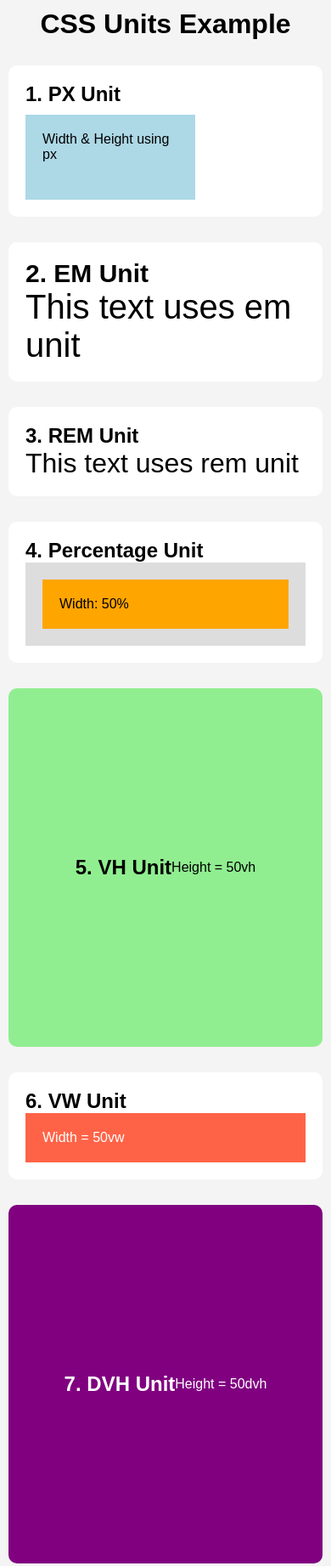
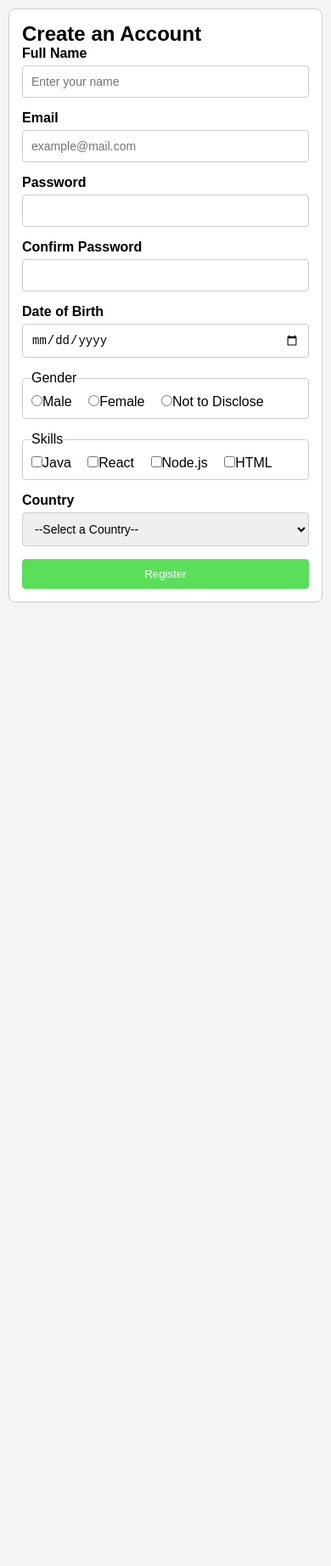
Before and after one commit to Dheenars26/frontend-training, a plain HTML site: page index.html in a window 390 px wide. Shown: the top 1843 px of the page at 85% size. After the commit the page ends 844 px from the top, so only its background shows below. Drawn offline with Linux system fonts and the light colour scheme.

Commit message:
Add files via upload

```diff
--- a/index.html
+++ b/index.html
@@ -1,78 +1,70 @@
 <!DOCTYPE html>
 <html lang="en">
 <head>
-  <meta charset="UTF-8" />
-  <meta name="viewport" content="width=device-width, initial-scale=1.0"/>
-  <title>CSS Units Demo</title>
-  <link rel="stylesheet" href="style.css"/>
+    <meta charset="UTF-8">
+    <meta name="viewport" content="width=device-width, initial-scale=1.0">
+    <title>Registration Form</title>
+    <link rel="stylesheet" href="style.css">
 </head>
 <body>
+    <section class="registration-container">
+        <h2>Create an Account</h2>
+        <div id="successMessage" class="success-message">Registration successful! Data saved to browser.</div>
+        <form id="registrationForm" novalidate>
+            <div class="form-group">
+                <label for="name">Full Name</label>
+                <input type="text" name="name" id="name" required placeholder="Enter your name">
+                <span class="error-text" id="nameError"></span>
+            </div>
+            <div class="form-group">
+                <label for="email">Email</label>
+                <input type="email" id="email" name="email" required placeholder="example@mail.com">
+                <span class="error-text" id="emailError"></span>
+            </div>
+            <div class="form-group">
+                <label for="password">Password</label>
+                <input type="password" name="password" id="password" required>
+                <span class="error-text" id="passwordError"></span>
+            </div>
+            <div class="form-group">
+                <label for="confirmPassword">Confirm Password</label>
+                <input type="password" name="confirmPassword" id="confirmPassword" required>
+                <span class="error-text" id="confirmPasswordError"></span>
+            </div>
+            <div class="form-group">
+                <label for="dob">Date of Birth</label>
+                <input type="date" id="dob" name="dob">
+            </div>
+            <fieldset id="genderFieldset">
+                <legend>Gender</legend>
+                <label><input type="radio" name="gender" value="male">Male</label>
+                <label><input type="radio" name="gender" value="female">Female</label>
+                <label><input type="radio" name="gender" value="not-to-disclose">Not to Disclose</label>
+                <span class="error-text" id="genderError"></span>
+            </fieldset>
 
-  <h1 class="title">CSS Units Example</h1>
+            <fieldset>
+                <legend>Skills</legend>
+                <label><input type="checkbox" name="skills" value="java">Java</label>
+                <label><input type="checkbox" name="skills" value="react">React</label>
+                <label><input type="checkbox" name="skills" value="node">Node.js</label>
+                <label><input type="checkbox" name="skills" value="html">HTML</label>
+            </fieldset>
 
-
-  <section class="section">
-    <h2>1. PX Unit</h2>
-    <div class="box px-box">
-      Width & Height using px
-    </div>
-  </section>
-
-
-  <section class="section em-parent">
-    <h2>2. EM Unit</h2>
-    <p class="em-text">
-      This text uses em unit
-    </p>
-  </section>
-
-
-  <section class="section">
-    <h2>3. REM Unit</h2>
-    <p class="rem-text">
-      This text uses rem unit
-    </p>
-  </section>
-
-
-  <section class="section">
-    <h2>4. Percentage Unit</h2>
-
-    <div class="parent-box">
-      <div class="child-box">
-        Width: 50%
-      </div>
-    </div>
-  </section>
-
-
-  <section class="vh-box">
-    <h2>5. VH Unit</h2>
-    <p>Height = 50vh</p>
-  </section>
-
-
-  <section class="section">
-    <h2>6. VW Unit</h2>
-    <div class="vw-box">
-      Width = 50vw
-    </div>
-  </section>
-
-  <section class="dvh-box">
-    <h2>7. DVH Unit</h2>
-    <p>Height = 50dvh</p>
-  </section>
-
-  <section class="svh-box">
-    <h2>8. SVH Unit</h2>
-    <p>Height = 40svh</p>
-  </section>
-
-  <section class="lvh-box">
-    <h2>9. LVH Unit</h2>
-    <p>Height = 40lvh</p>
-  </section>
-
+            <div class="form-group">
+                <label for="country">Country</label>
+                <select name="Country" id="country">
+                    <option value="">--Select a Country--</option>
+                    <option value="in">India</option>
+                    <option value="us">USA</option>
+                    <option value="uk">UK</option>
+                    <option value="uae">UAE</option>
+                </select>
+                <span class="error-text" id="countryError"></span>
+            </div>
+            <button type="submit" class="submit-btn">Register</button>
+        </form>
+    </section>
+    <script src="script.js"></script>
 </body>
 </html>
--- /dev/null
+++ b/script.js
@@ -0,0 +1,68 @@
+document.addEventListener('DOMContentLoaded', () => {
+    const form = document.getElementById('registrationForm');
+    const successMsg = document.getElementById('successMessage');
+    form.addEventListener('submit', (e) => {
+        e.preventDefault();
+        if (validateForm()) {
+            saveData();
+            successMsg.style.display = 'block';
+            form.reset();
+            setTimeout(() => successMsg.style.display = 'none', 3000);
+        }
+    });
+    form.addEventListener('input', (e) => {
+        const input = e.target;
+        input.classList.remove('input-error');
+        const errorSpan = input.parentElement.querySelector('.error-text');
+        if (errorSpan) errorSpan.style.display = 'none';
+        if (input.name === 'gender') {
+            document.getElementById('genderFieldset').classList.remove('input-error');
+            document.getElementById('genderError').style.display = 'none';
+        }
+    });
+    function validateForm() {
+        let isValid = true;
+        const showError = (inputId, condition, errorMessage) => {
+            const input = document.getElementById(inputId);
+            const errorSpan = document.getElementById(inputId + 'Error');
+            if (condition) {
+                input.classList.add('input-error');
+                errorSpan.innerText = errorMessage;
+                errorSpan.style.display = 'block';
+                isValid = false;
+            }
+        };
+        showError('name', document.getElementById('name').value.trim() === '', 'Full Name is required');
+        const email = document.getElementById('email').value;
+        showError('email', email === '' || !email.includes('@'), 'Valid email is required');
+        const pass = document.getElementById('password').value;
+        showError('password', pass.length < 6, 'Password needs at least 6 characters');
+        const confirmPass = document.getElementById('confirmPassword').value;
+        showError('confirmPassword', confirmPass === '' || confirmPass !== pass, 'Passwords do not match');
+        showError('country', document.getElementById('country').value === '', 'Please select a country');
+        if (!document.querySelector('input[name="gender"]:checked')) {
+            document.getElementById('genderFieldset').classList.add('input-error');
+            document.getElementById('genderError').innerText = 'Please select a gender';
+            document.getElementById('genderError').style.display = 'block';
+            isValid = false;
+        }
+        return isValid;
+    }
+    function saveData() {
+        const userData = {
+            name: document.getElementById('name').value,
+            email: document.getElementById('email').value,
+            password: document.getElementById('password').value,
+            dob: document.getElementById('dob').value,
+            country: document.getElementById('country').value,
+            gender: document.querySelector('input[name="gender"]:checked').value,
+            skills: []
+        };
+        document.querySelectorAll('input[name="skills"]:checked').forEach(skill => {
+            userData.skills.push(skill.value);
+        });
+        const users = JSON.parse(localStorage.getItem('users')) || [];
+        users.push(userData);
+        localStorage.setItem('users', JSON.stringify(users));
+    }
+});
--- a/style.css
+++ b/style.css
@@ -1,144 +1,131 @@
 *{
-    margin:0;
-    padding:0;
     box-sizing:border-box;
+    margin: 0;
+    padding: 0;
+}
+body {
+    padding: 20px;
+    font-family: arial,sans-serif;
+    background-color: #f4f4f4;
+}
+.registration-container{
+    max-width: 500px;
+    width: 100%;
+    margin: 0 auto;
+    padding: 20px;
+    border: 1px solid #ccc;
+    border-radius: 8px;
+    background-color: #fff;
+}
+.form-group {
+    margin-bottom: 15px;
+    display: flex;
+    flex-wrap: wrap;
+    align-items: center;
 }
 
-
-html{
-    font-size:16px;
+.form-group > label {
+    width: 35%;
+    margin-bottom: 0;
+    font-weight: bold;
+    display: block;
 }
 
-body{
-    font-family:Arial, sans-serif;
-    padding:20px;
-    background:#f4f4f4;
+input[type="text"],
+input[type="email"],
+input[type="password"],
+input[type="date"],
+select{
+    width: 65%;
+    max-width: 100%;
+    box-sizing: border-box;
+    padding: 10px;
+    border: 1px solid #ccc;
+    border-radius: 4px;
+    font-size: 14px;
 }
 
-
-.title{
-    text-align:center;
-    margin-bottom:30px;
+select, option {
+    font-size: 14px;
+}
+fieldset{
+    margin-bottom: 15px;
+    border: 1px solid #ccc;
+    padding: 10px;
+    border-radius: 4px;
+}
+fieldset label {
+    display: inline-block;
+    font-weight: normal;
+    margin-right: 15px;
+}
+.submit-btn{
+    width: 100%;
+    padding: 10px;
+    background-color: rgb(90, 223, 90);
+    color: white;
+    border: none;
+    border-radius: 4px;
+    cursor: pointer;
+}
+.submit-btn:hover{
+    background-color: #218823;
 }
 
-
-.section{
-    background:white;
-    padding:20px;
-    margin-bottom:30px;
-    border-radius:10px;
+.error-text {
+    color: red;
+    font-size: 12px;
+    margin-top: 5px;
+    display: none;
 }
 
-.px-box{
-    width:200px;
-    height:100px;
-    background:lightblue;
-    padding:20px;
-    margin-top:10px;
+.form-group > .error-text {
+    width: 100%;
+    padding-left: 35%;
 }
 
-
-
-.em-parent{
-    font-size:20px;
+.input-error {
+    border-color: red !important;
 }
 
-.em-text{
-    font-size:2em;
+.success-message {
+    color: green;
+    text-align: center;
+    margin-bottom: 15px;
+    font-weight: bold;
+    display: none;
 }
 
-
-
-.rem-text{
-    font-size:2rem;
-}
-
-
-
-.parent-box{
-    width:100%;
-    background:#ddd;
-    padding:20px;
-}
-
-.child-box{
-    width:50%;
-    background:orange;
-    padding:20px;
-}
-
-
-
-.vh-box{
-    height:50vh;
-    background:lightgreen;
-    display:flex;
-    justify-content:center;
-    align-items:center;
-    margin-bottom:30px;
-    border-radius:10px;
-}
-
-
-
-.vw-box{
-    width:50vw;
-    background:tomato;
-    padding:20px;
-    color:white;
-}
-
-
-.dvh-box{
-    height:50dvh;
-    background:purple;
-    color:white;
-    display:flex;
-    justify-content:center;
-    align-items:center;
-    margin-top:30px;
-    border-radius:10px;
-}
-
-
-
-.svh-box{
-    height:40svh;
-    background:teal;
-    color:white;
-    display:flex;
-    justify-content:center;
-    align-items:center;
-    margin-top:30px;
-    border-radius:10px;
-}
-
-
-
-.lvh-box{
-    height:40lvh;
-    background:black;
-    color:white;
-    display:flex;
-    justify-content:center;
-    align-items:center;
-    margin-top:30px;
-    border-radius:10px;
-}
-
-
-@media(max-width:768px){
-
-    body{
-        padding:10px;
+@media (max-width: 480px) {
+    body {
+        padding: 10px;
+    }
+    .registration-container {
+        padding: 15px;
+        margin: 0 auto;
+        width: 100%;
+        box-sizing: border-box;
     }
 
-    .child-box{
-        width:100%;
+    .form-group {
+        flex-direction: column;
+        align-items: flex-start;
     }
 
-    .vw-box{
-        width:100%;
+    .form-group > label {
+        width: 100%;
+        margin-bottom: 5px;
     }
 
+    input[type="text"],
+    input[type="email"],
+    input[type="password"],
+    input[type="date"],
+    select {
+        width: 100%;
+    }
+
+    .form-group > .error-text {
+        padding-left: 0;
+    }
 }
```
